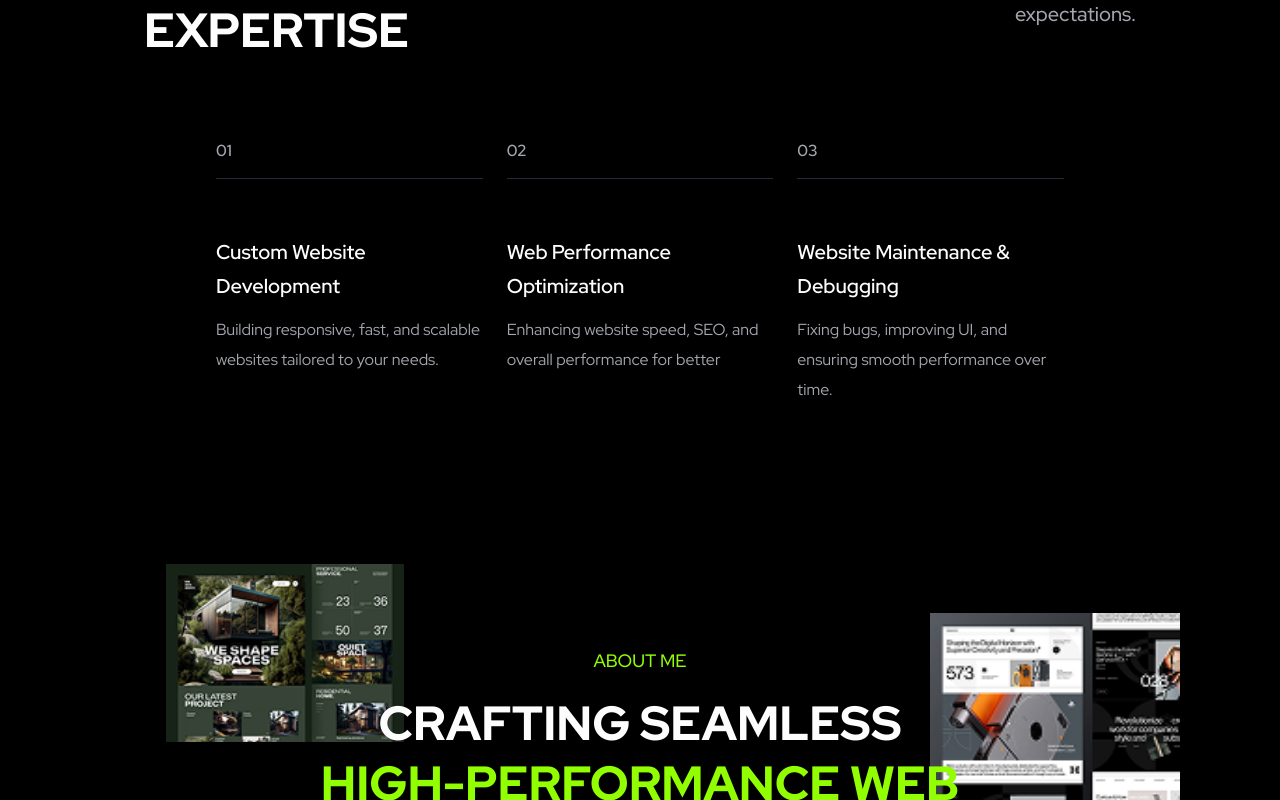
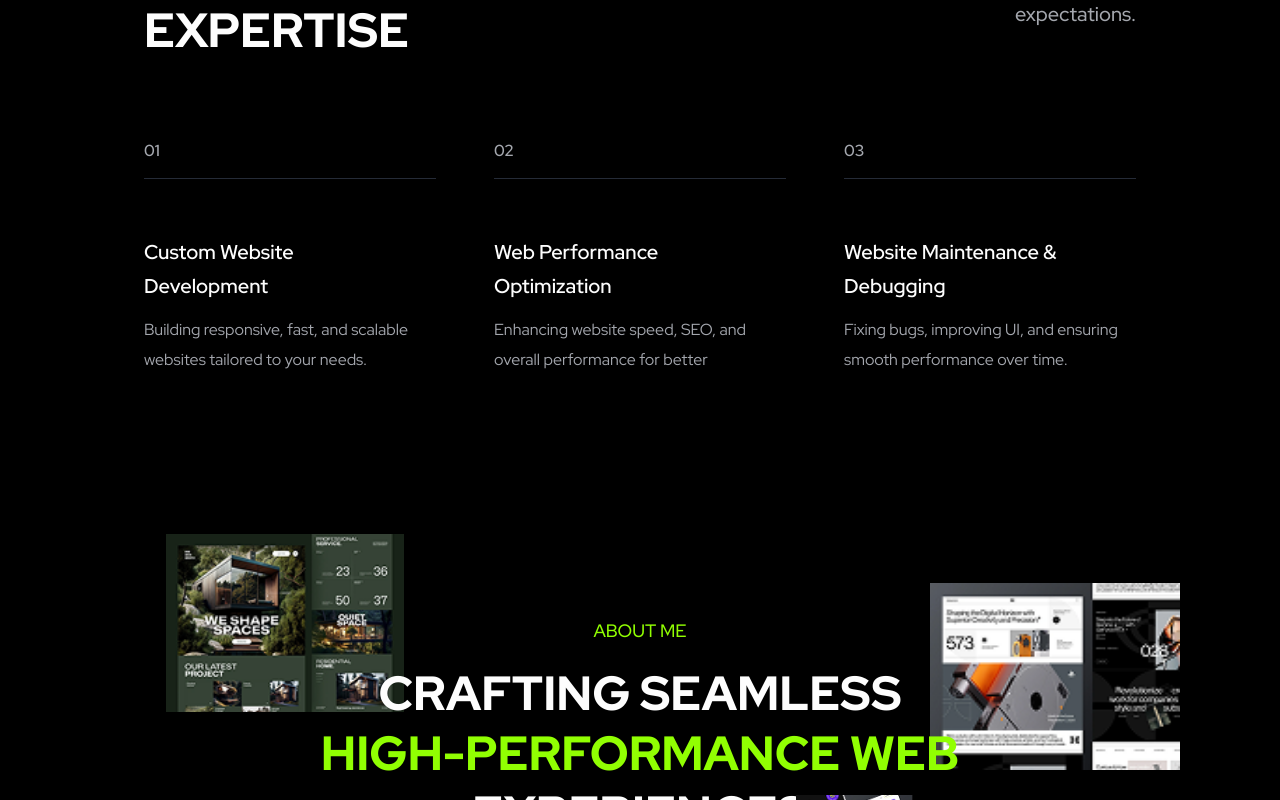
Before and after one commit to muhsinsuny/porto-suny, a Next.js app: page / in a window 1280 px wide. Shown: the part 960-1760 px from the top of the page. Built offline with nearby package versions, Linux system fonts and the light colour scheme; some icons are missing; a web font is replaced by a local one.

Commit message:
fix: add pointer-events-none class to image and hover cursor to button for improved interaction

```diff
--- a/src/components/ui/form-status-dialog.tsx
+++ b/src/components/ui/form-status-dialog.tsx
@@ -35,7 +35,7 @@ const FormStatusDialog: React.FC<FormStatusDialogProps> = ({
             alt={variant === 'success' ? 'success' : 'error'}
             width={147}
             height={132}
-            className='absolute top-1/2 left-1/2 z-100 -translate-x-1/2 -translate-y-30 scale-100 md:left-1/2 md:-translate-x-10 md:-translate-y-50 md:scale-130'
+            className='pointer-events-none absolute top-1/2 left-1/2 z-100 -translate-x-1/2 -translate-y-30 scale-100 md:left-1/2 md:-translate-x-10 md:-translate-y-50 md:scale-130'
           />
         </DialogHeader>
         <DialogBody className='md:flex-center z-10 h-[233] px-8 pt-18 md:flex md:max-w-120 md:flex-col md:px-4 md:pt-25'>
@@ -50,7 +50,7 @@ const FormStatusDialog: React.FC<FormStatusDialogProps> = ({
               : 'Please try again later or check your internet connection.'}
           </DialogDescription>
           <DialogClose asChild>
-            <Button className='text-sm-bold mx-auto mt-6 w-full text-neutral-950 md:mt-4 md:w-1/2'>
+            <Button className='text-sm-bold mx-auto mt-6 w-full text-neutral-950 hover:cursor-pointer md:mt-4 md:w-1/2'>
               {loading ? 'Loading...' : 'BACK TO HOME'}
             </Button>
           </DialogClose>
--- a/src/home/partials/service.tsx
+++ b/src/home/partials/service.tsx
@@ -27,7 +27,7 @@ const Service = () => {
             </div>
           </div>
         </header>
-        <div className='custom-container mt-16 flex flex-col gap-6 md:mt-0 md:w-full md:flex-row md:justify-between md:px-24'>
+        <div className='custom-container mt-16 flex flex-col gap-6 md:mt-0 md:w-full md:flex-row md:justify-between'>
           <ServiceCards
             id='01'
             title='Custom Website Development'
```
